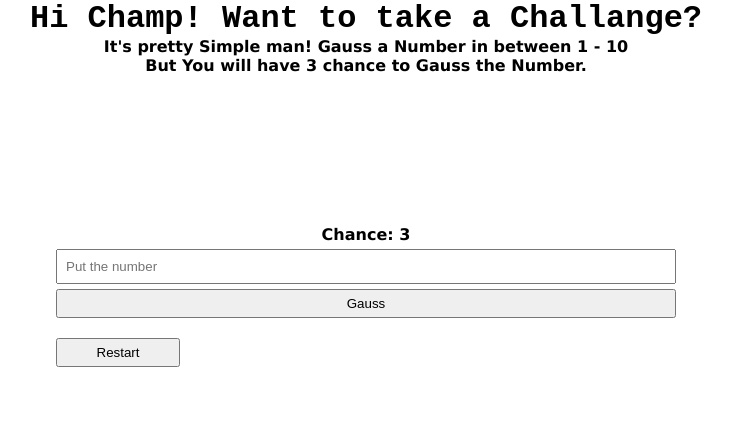
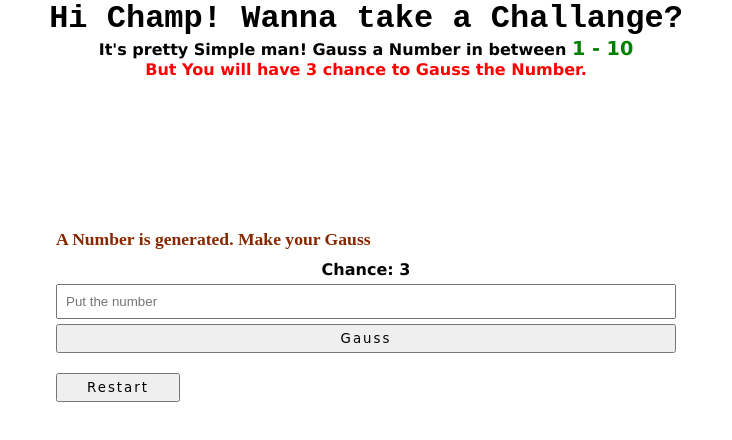
Before and after one commit to abid211051/BASIC-JavaScript, a website: page Assignment/Guesser_Game/index.html in a window 1280 px wide. Both pictures are taken after a click on the button "Start". Shown: the whole page, without its empty margins (274-1006 px from the left). Drawn offline with Linux system fonts and the light colour scheme.

Commit message:
Gausser_game

```diff
--- a/Assignment/Guesser_Game/index.html
+++ b/Assignment/Guesser_Game/index.html
@@ -10,13 +10,16 @@
 
 <body>
     <div class="container">
-        <h1>Hi Champ! Want to take a Challange?</h1>
-        <h4>It's pretty Simple man! Gauss a Number in between 1 - 10</h4>
-        <h4>But You will have 3 chance to Gauss the Number.</h4>
+        <div>
+            <h1>Hi Champ! Wanna take a Challange?</h1>
+            <h4>It's pretty Simple man! Gauss a Number in between <span style="color: green; font-size: larger;">1 - 10</span></h4>
+            <h4 style="color: red;">But You will have 3 chance to Gauss the Number.</h4>
+        </div>
         <div class="alert">
             <!-- <p>Oops! Don't worry champ, Try again</p> -->
         </div>
         <div class="gameDiv">
+            <p>A Number is generated. Make your Gauss</p>
             <h4>Chance: 3</h4>
             <button class="startbtn">Start</button>
             <div class="inp">
--- a/Assignment/Guesser_Game/script.js
+++ b/Assignment/Guesser_Game/script.js
@@ -3,6 +3,7 @@ let startBtn = document.querySelector('.startbtn');
 let inpDiv = document.querySelector('.inp');
 let alertDiv = document.querySelector('.alert');
 let chance = document.querySelector('.gameDiv h4');
+let comment = document.querySelector('.gameDiv p');
 
 // Global variables
 let correct_ans;
@@ -12,6 +13,7 @@ class UI {
     static generateInputBox() {
         Logic.generateRandomNumber();
         startBtn.style.display = 'none';
+        comment.style.display = 'block';
         inpDiv.innerHTML = `
         <form action="" onsubmit="takeInput(event)">
                     <input type="text" placeholder="Put the number" name="num">
@@ -21,20 +23,22 @@ class UI {
         `
     }
     static alertMessage(message) {
-        alertDiv.style.opacity  = 1;
+        alertDiv.style.opacity = 1;
         alertDiv.innerHTML = `<p>Hint: ${message}</p>`
-        setTimeout(()=>{
-            alertDiv.style.opacity  = 0;
-        }, 2000)
+        setTimeout(() => {
+            alertDiv.style.opacity = 0;
+        }, 2500)
     }
-    static winLoseMessage(message, child){
-        alertDiv.style.opacity  = 1;
+    static winLoseMessage(message, child) {
+        alertDiv.style.opacity = 1;
+        comment.style.display = 'none';
         alertDiv.innerHTML = `<p>${message}</p>`
         child[0].disabled = true;
         child[1].disabled = true;
     }
-    static restartGame(child){
-        alertDiv.style.opacity  = 0;
+    static restartGame(child) {
+        alertDiv.style.opacity = 0;
+        comment.style.display = 'block';
         Logic.generateRandomNumber();
         count = 3;
         chance.innerHTML = `Chance: ${count}`;
@@ -55,18 +59,18 @@ class Logic {
             UI.winLoseMessage('You Win', child);
         }
         else if (parseInt(val) > correct_ans) {
-            if(count <= 0){
+            if (count <= 0) {
                 UI.winLoseMessage('You Lose!', child);
             }
-            else{
+            else {
                 UI.alertMessage('Correct answer is smaller!');
             }
         }
         else if (parseInt(val) < correct_ans) {
-            if(count <= 0){
+            if (count <= 0) {
                 UI.winLoseMessage('You Lose!', child);
             }
-            else{
+            else {
                 UI.alertMessage('Correct answer is greater!');
             }
         }
@@ -79,12 +83,15 @@ const takeInput = (e) => {
     e.preventDefault();
     let child = e.target.children;
     let inputValue = e.target.num.value;
-    if (inputValue !== '') {
+    if (inputValue !== '' && /^\d+$/.test(inputValue)) {
         Logic.testUserInput(inputValue, child);
+    }
+    else {
+        UI.alertMessage('Please Enter a Number');
     }
 }
 
-const restart = (e)=>{
+const restart = (e) => {
     let child = e.target.previousElementSibling.children;
     UI.restartGame(child);
 }
--- a/Assignment/Guesser_Game/style.css
+++ b/Assignment/Guesser_Game/style.css
@@ -29,6 +29,8 @@ h4{
     border-bottom: 2px solid blueviolet;
 }
 .startbtn{
+    font-family: cursive;
+    letter-spacing: 2px;
     width: 100%;
     margin-top: 20px;
     padding: 5px;
@@ -42,18 +44,29 @@ h4{
     display: flex;
     flex-direction: column;
 }
+.gameDiv p{
+    display: none;
+    font-weight: 600;
+    font-size: 1.1em;
+    color: rgb(135, 40, 0);
+    margin-bottom: 10px;
+}
 .inp input{
     width: 100%;
     padding: 8px;
     margin: 5px 0;
 }
 .submitbtn{
+    font-family: cursive;
+    letter-spacing: 2px;
     display: block;
     width: 100%;
     padding: 5px;
     cursor: pointer;
 }
 .restartbtn{
+    font-family: cursive;
+    letter-spacing: 2px;
     width: 20%;
     margin-top: 20px;
     padding: 5px;
```
